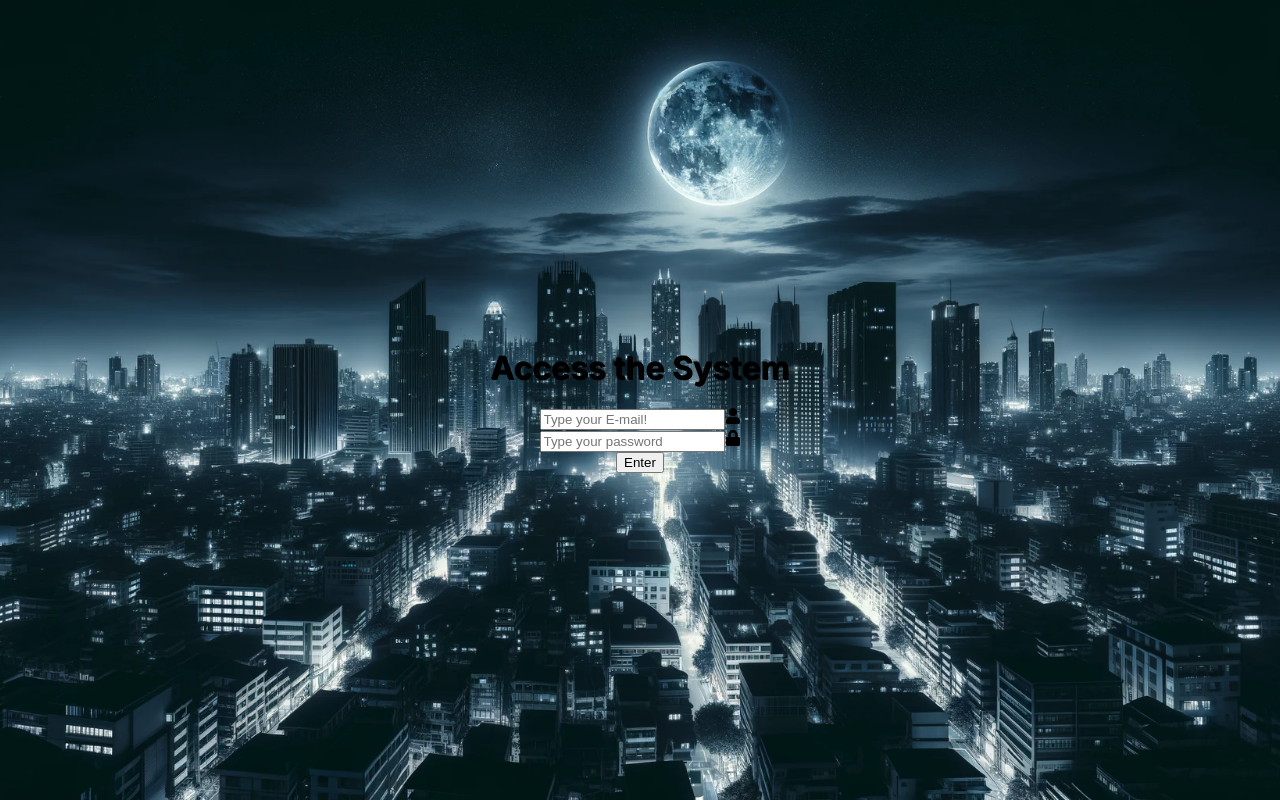
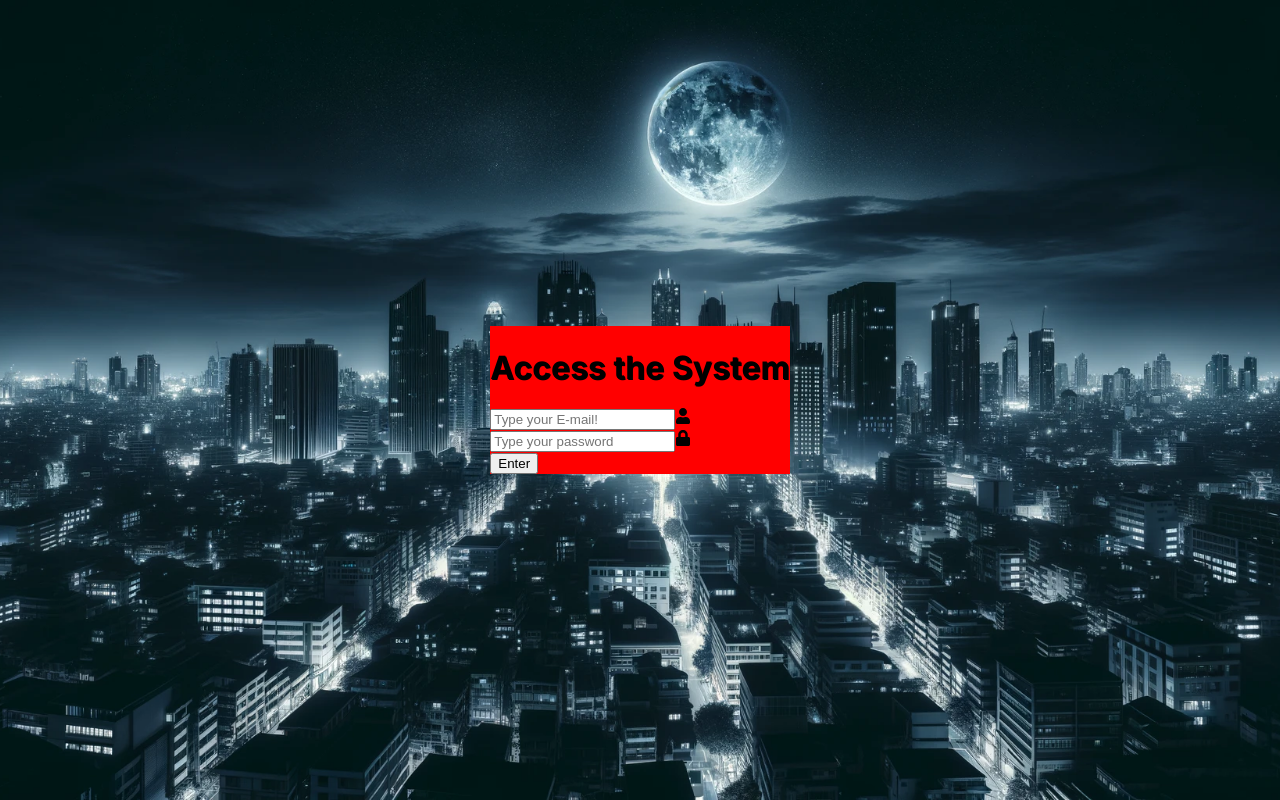
Before and after one commit to annamarcomini/react19, a Next.js app in the folder next-auth/: page / in a window 1280 px wide. Built offline with nearby package versions, Linux system fonts and the light colour scheme.

Commit message:
refactor: one more div for a better css

```diff
--- a/next-auth/app/page.module.css
+++ b/next-auth/app/page.module.css
@@ -1,4 +1,3 @@
-
 .container {
   display: flex;
   flex-direction: column;
@@ -9,3 +8,7 @@
   background-size: cover;
   background-position: center;
 }
+
+.content{
+  background-color: red;
+}
--- a/next-auth/app/page.tsx
+++ b/next-auth/app/page.tsx
@@ -23,7 +23,8 @@ export default function Home() {
 
   }
   return (
-    <form onSubmit={handleSubmit} className={styles.container}>
+    <div className={styles.container}>
+      <form onSubmit={handleSubmit} className={styles.content}>
         <h1>Access the System</h1>
         <div>
           <input
@@ -32,7 +33,7 @@ export default function Home() {
             value={email}
             onChange={(e) => setEmail(e.target.value)}
           />
-        <FaUser className="icon"/>
+          <FaUser className="icon" />
         </div>
         <div>
           <input
@@ -41,9 +42,10 @@ export default function Home() {
             value={password}
             onChange={(e) => setPassword(e.target.value)}
           />
-        <FaLock className="icon"/>
+          <FaLock className="icon" />
         </div>
         <button type="submit">Enter</button>
       </form>
+    </div>
   )
 }
```
Lines whose indentation alone changed are shown as unchanged.
